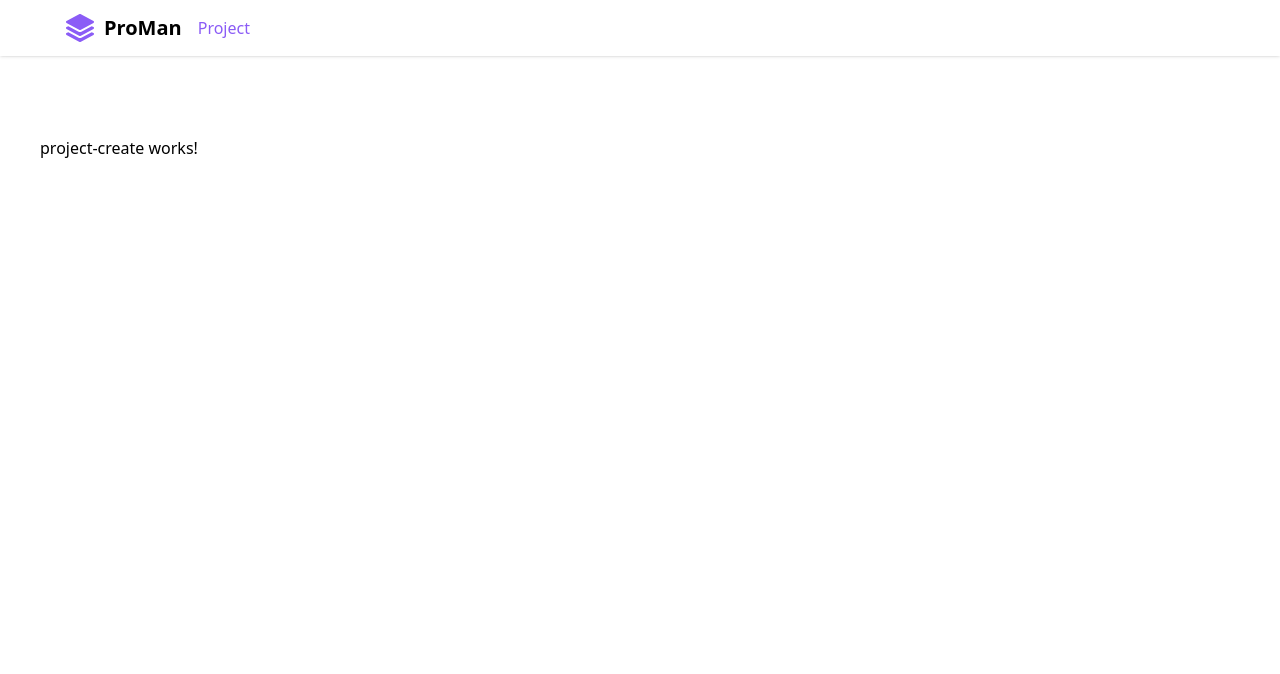
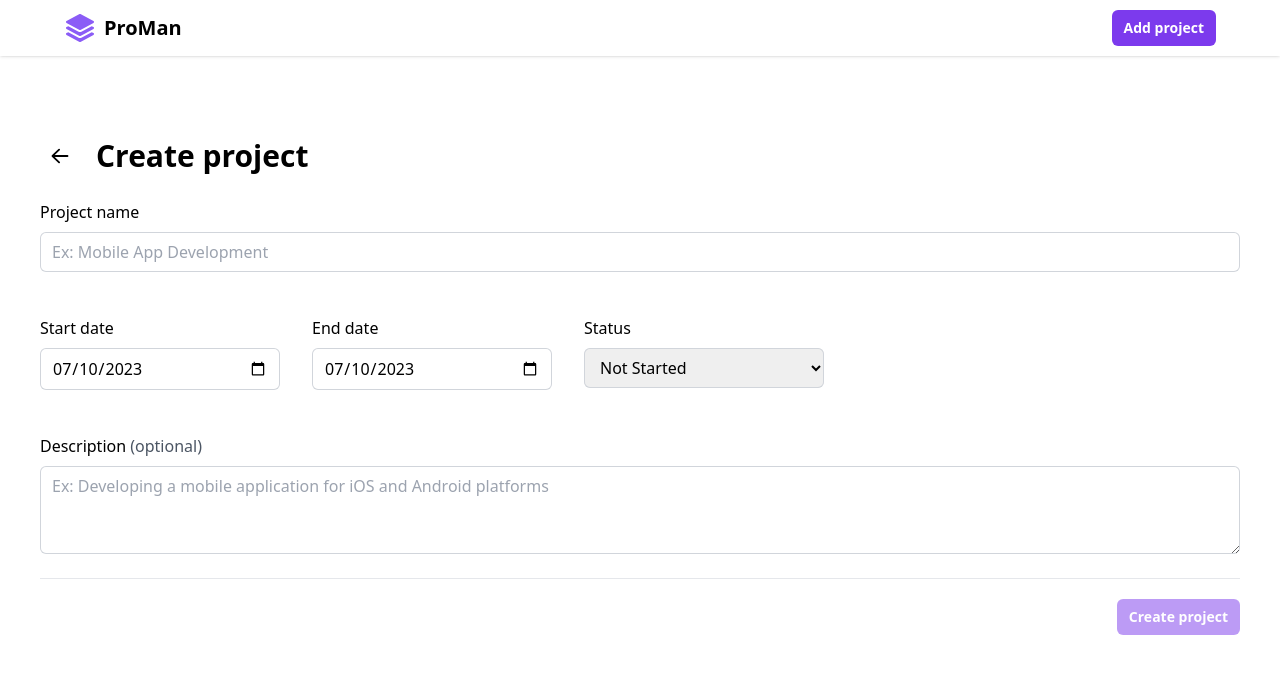
Before and after one commit to buitongminhchau01032002/project-app, an Angular app: page /create in a window 1280 px wide. Shown: the top 674 px of the page. Built offline with nearby package versions, Linux system fonts and the light colour scheme.

Commit message:
👔 create project logic

```diff
--- a/src/app/header/header.component.html
+++ b/src/app/header/header.component.html
@@ -4,7 +4,7 @@
     <!-- Left -->
     <div class="flex items-center space-x-4">
         <!-- Logo -->
-        <div class="flex items-center space-x-2">
+        <a class="flex items-center space-x-2" routerLink="/">
             <svg
                 xmlns="http://www.w3.org/2000/svg"
                 viewBox="0 0 24 24"
@@ -22,15 +22,22 @@
                 />
             </svg>
             <div class="text-xl font-bold">ProMan</div>
-        </div>
+        </a>
 
-        <ul class="flex items-center space-x-2">
+        <!-- <ul class="flex items-center space-x-2">
             <li
                 routerLinkActive="text-violet-500"
                 class="cursor-pointer font-medium"
             >
                 <a class="inline-block" routerLink="/">Project</a>
             </li>
-        </ul>
+        </ul> -->
     </div>
+
+    <a
+        class="px-3 py-2 bg-violet-600 text-white font-semibold text-sm rounded-md hover:bg-violet-500 cursor-pointer"
+        routerLink="/create"
+    >
+        Add project
+    </a>
 </div>
--- a/src/app/projects/project-create/project-create.component.html
+++ b/src/app/projects/project-create/project-create.component.html
@@ -1 +1,168 @@
-<p>project-create works!</p>
+<div class="flex items-center space-x-4">
+    <button (click)="onGoBack()" class="p-2 hover:bg-violet-200 rounded-full">
+        <svg
+            xmlns="http://www.w3.org/2000/svg"
+            viewBox="0 0 20 20"
+            fill="currentColor"
+            class="w-6 h-6"
+        >
+            <path
+                fill-rule="evenodd"
+                d="M17 10a.75.75 0 01-.75.75H5.612l4.158 3.96a.75.75 0 11-1.04 1.08l-5.5-5.25a.75.75 0 010-1.08l5.5-5.25a.75.75 0 111.04 1.08L5.612 9.25H16.25A.75.75 0 0117 10z"
+                clip-rule="evenodd"
+            />
+        </svg>
+    </button>
+    <h2 class="text-3xl font-bold">Create project</h2>
+</div>
+
+<form class="py-3">
+    <div class="space-y-2 mt-3">
+        <label for="name" class="cursor-pointer font-medium">
+            Project name
+        </label>
+        <input
+            type="text"
+            id="name"
+            name="name"
+            class="w-full block rounded-md border-0 px-3 py-2 ring-1 ring-inset ring-gray-300 placeholder:text-gray-400 focus:ring-2 focus:ring-violet-500 outline-none"
+            placeholder="Ex: Mobile App Development"
+            required
+            [(ngModel)]="project.name"
+            [ngClass]="{
+                '!ring-red-500': nameCtrl.touched && nameCtrl.invalid
+            }"
+            #nameCtrl="ngModel"
+        />
+        <div class="h-6 text-sm text-red-600">
+            <span *ngIf="nameCtrl.touched && nameCtrl.errors?.required">
+                Project name is required!
+            </span>
+        </div>
+    </div>
+
+    <div class="flex space-x-8 mt-3">
+        <div class="space-y-2">
+            <label for="startDate" class="cursor-pointer font-medium">
+                Start date
+            </label>
+            <input
+                type="date"
+                id="startDate"
+                name="startDate"
+                class="w-[240px] block rounded-md border-0 px-3 py-2 ring-1 ring-inset ring-gray-300 placeholder:text-gray-400 focus:ring-2 focus:ring-violet-500 outline-none"
+                required
+                placeholder="Ex: Mobile App Development"
+                [ngModel]="project.startDate | date: 'yyyy-MM-dd'"
+                (ngModelChange)="project.startDate = $event"
+                [ngClass]="{
+                    '!ring-red-500':
+                        startDateCtrl.touched && startDateCtrl.invalid
+                }"
+                #startDateCtrl="ngModel"
+            />
+            <div class="h-6 text-sm text-red-600">
+                <span
+                    *ngIf="
+                        startDateCtrl.touched && startDateCtrl.errors?.required
+                    "
+                >
+                    Start date is required!
+                </span>
+            </div>
+        </div>
+        <div class="space-y-2">
+            <label for="endDate" class="cursor-pointer font-medium">
+                End date
+            </label>
+            <input
+                type="date"
+                id="endDate"
+                name="endDate"
+                class="w-[240px] block rounded-md border-0 px-3 py-2 ring-1 ring-inset ring-gray-300 placeholder:text-gray-400 focus:ring-2 focus:ring-violet-500 outline-none"
+                placeholder="Ex: Mobile App Development"
+                required
+                appEndDateValidator="startDate"
+                [ngModel]="project.endDate | date: 'yyyy-MM-dd'"
+                (ngModelChange)="project.endDate = $event"
+                [ngClass]="{
+                    '!ring-red-500': endDateCtrl.touched && endDateCtrl.invalid
+                }"
+                #endDateCtrl="ngModel"
+            />
+            <div class="h-6 text-sm text-red-600">
+                <span
+                    *ngIf="endDateCtrl.touched && endDateCtrl.errors?.required"
+                >
+                    End date is required!
+                </span>
+                <span
+                    *ngIf="
+                        endDateCtrl.touched &&
+                        endDateCtrl.errors?.afterDateError
+                    "
+                >
+                    End date must be after the start date!
+                </span>
+            </div>
+        </div>
+        <div class="space-y-2">
+            <label for="status" class="cursor-pointer font-medium">
+                Status
+            </label>
+            <select
+                id="status"
+                name="status"
+                class="w-[240px] block rounded-md border-0 px-3 py-2 ring-1 ring-inset ring-gray-300 placeholder:text-gray-400 focus:ring-2 focus:ring-violet-500 outline-none"
+                [(ngModel)]="project.status"
+            >
+                <option value="Not Started">Not Started</option>
+                <option value="Active">Active</option>
+                <option value="Completed">Completed</option>
+                <option value="Cancelled">Cancel</option>
+            </select>
+        </div>
+    </div>
+
+    <div class="space-y-2 mt-3">
+        <label for="description" class="cursor-pointer font-medium">
+            <span>Description</span>
+            <span class="font-normal text-gray-600"> (optional)</span>
+        </label>
+        <textarea
+            id="description"
+            name="description"
+            class="w-full block rounded-md border-0 px-3 py-2 ring-1 ring-inset ring-gray-300 placeholder:text-gray-400 focus:ring-2 focus:ring-violet-500 outline-none"
+            rows="3"
+            placeholder="Ex: Developing a mobile application for iOS and Android platforms"
+            [(ngModel)]="project.description"
+        ></textarea>
+        <span
+            class="text-sm text-red-600"
+            [ngClass]="{
+                invisible: true
+            }"
+        >
+            This is error
+        </span>
+    </div>
+
+    <div class="space-x-2 flex py-5 border-t justify-end">
+        <!-- <button
+            class="px-3 py-2 bg-red-600 text-white font-semibold text-sm rounded-md hover:bg-red-500"
+            type="button"
+        >
+            Delete project
+        </button> -->
+        <button
+            class="px-3 py-2 bg-violet-600 text-white font-semibold text-sm rounded-md hover:bg-violet-500 disabled:pointer-events-none disabled:opacity-50"
+            type="button"
+            [disabled]="
+                nameCtrl.invalid || startDateCtrl.invalid || endDateCtrl.invalid
+            "
+            (click)="onCreateProject()"
+        >
+            Create project
+        </button>
+    </div>
+</form>
--- a/src/app/projects/project-create/project-create.component.ts
+++ b/src/app/projects/project-create/project-create.component.ts
@@ -1,10 +1,45 @@
-import { Component } from '@angular/core';
+import { Component, OnInit, ViewChild } from '@angular/core';
+import { ProjectService } from '../project.service';
+import { ActivatedRoute, Params, Router } from '@angular/router';
+import { Location } from '@angular/common';
+import { Project, ProjectStatus } from '../project.model';
+import { NgForm } from '@angular/forms';
 
 @Component({
-  selector: 'app-project-create',
-  templateUrl: './project-create.component.html',
-  styleUrls: ['./project-create.component.css']
+    selector: 'app-project-create',
+    templateUrl: './project-create.component.html',
+    styleUrls: ['./project-create.component.css'],
 })
-export class ProjectCreateComponent {
+export class ProjectCreateComponent implements OnInit {
+    id: number;
+    project: Project;
+    private readonly canGoBack: boolean;
+    constructor(
+        private projectService: ProjectService,
+        private location: Location,
+        private route: ActivatedRoute,
+        private router: Router,
+    ) {
+        this.canGoBack =
+            !!this.router.getCurrentNavigation()?.previousNavigation;
+    }
 
+    ngOnInit(): void {
+        this.project = new Project(
+            '',
+            '',
+            new Date(),
+            new Date(),
+            ProjectStatus.NotStarted,
+        );
+    }
+
+    onCreateProject() {
+        this.projectService.addProject(this.project);
+        this.router.navigate(['/']);
+    }
+
+    onGoBack() {
+        this.canGoBack && this.location.back();
+    }
 }
--- a/src/app/projects/project-edit/project-edit.component.html
+++ b/src/app/projects/project-edit/project-edit.component.html
@@ -148,12 +148,12 @@
     </div>
 
     <div class="space-x-2 flex py-5 border-t justify-end">
-        <button
+        <!-- <button
             class="px-3 py-2 bg-red-600 text-white font-semibold text-sm rounded-md hover:bg-red-500"
             type="button"
         >
             Delete project
-        </button>
+        </button> -->
         <button
             class="px-3 py-2 bg-violet-600 text-white font-semibold text-sm rounded-md hover:bg-violet-500 disabled:pointer-events-none disabled:opacity-50"
             type="button"
--- a/src/app/projects/project-edit/project-edit.component.ts
+++ b/src/app/projects/project-edit/project-edit.component.ts
@@ -31,10 +31,6 @@ export class ProjectEditComponent implements OnInit {
         });
     }
 
-    onSubmit() {
-        console.log(this.project);
-    }
-
     onUpdateProject() {
         this.projectService.updateProject(this.id, this.project);
         this.canGoBack && this.location.back();
```
